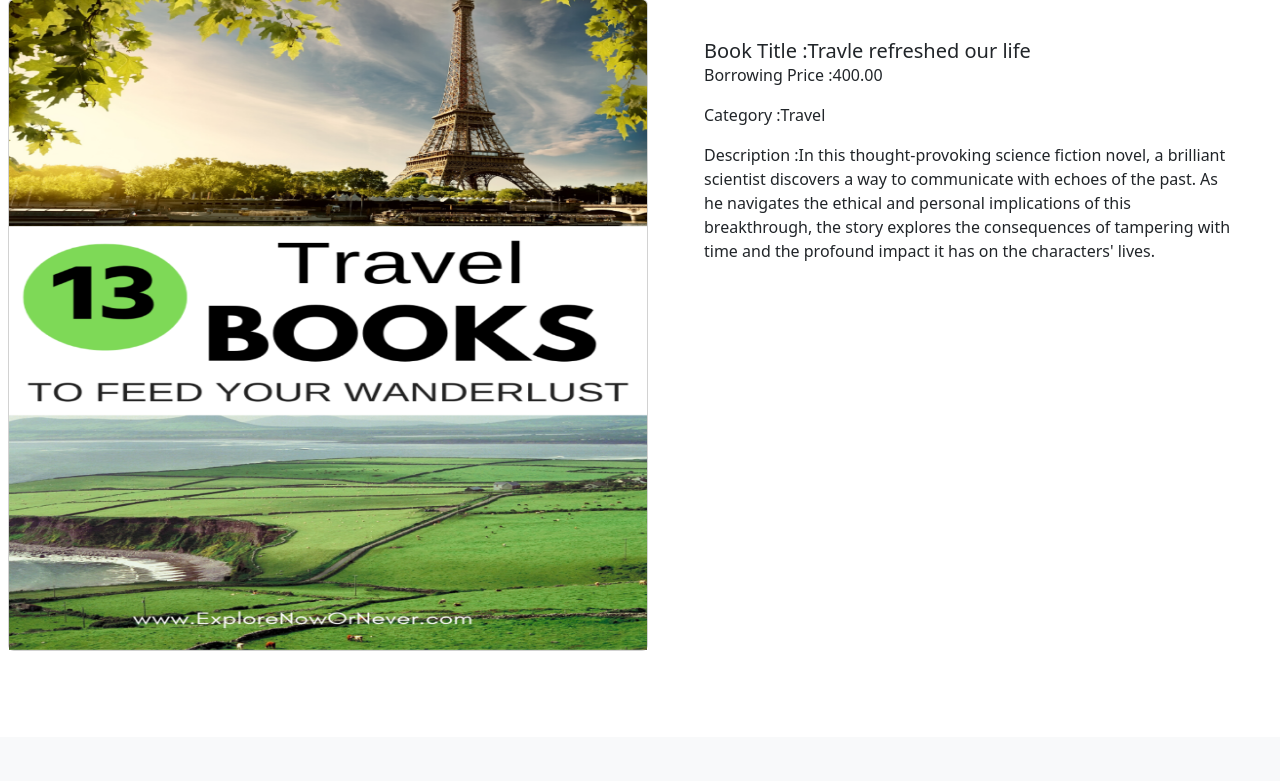
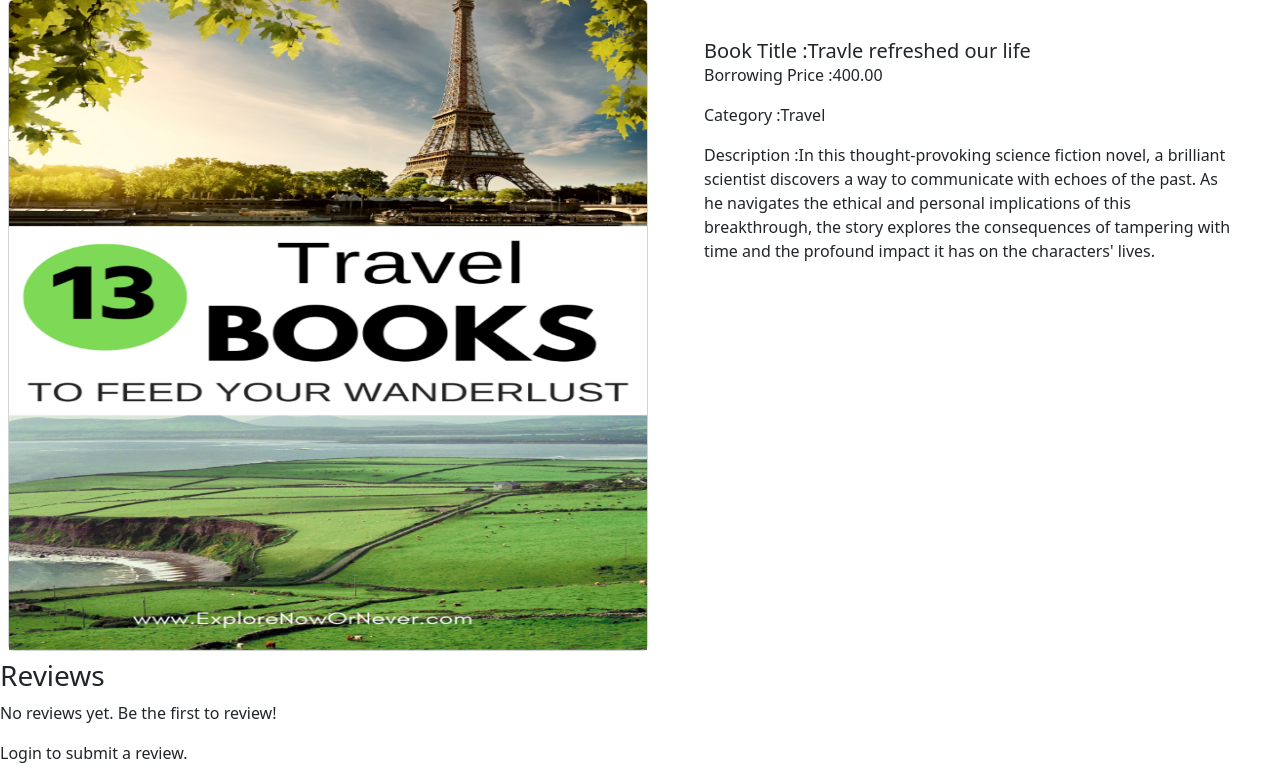
Before and after one commit to mdalaminfaraji/library_management, a Django app: page /books/book-details/7/ in a window 1280 px wide. Shown: the part 63-844 px from the top of the page. Before the commit the page ends 714 px from the top, so only its background shows below. Run offline with Django 5.2, Linux system fonts and the light colour scheme; data comes from the database, SQL or seed files in the repository; both versions use the stored data as it was after the commit; some libraries are stand-ins or nearby versions.

```diff
--- a/books/templates/book_details.html
+++ b/books/templates/book_details.html
@@ -17,7 +17,7 @@
     <p class="card-text">Description :{{book.description}}</p>
 
     {% if request.user.is_authenticated %}
-    <p>Borrow Book {{deposit_amount}}</p>
+    <p></p>
     {% if deposit_amount >= book.borrowing_price %}
     <form method="post" action="{% url 'borrow_book' book.id %}">
       {% csrf_token %}
@@ -26,9 +26,36 @@
     {% else %}
     <p class="text-danger">Insufficient deposit amount to borrow this book.</p>
     {% endif %}
-    <hr />
+    <br />
     {% endif %}
   </div>
 </div>
 
+<div>
+  <h3>Reviews</h3>
+  {% if reviews %}
+  <ul>
+    {% for review in reviews %}
+    <li>
+      {{ review.user.username }} - {{ review.review }} - {{ review.created_at }}
+    </li>
+    {% endfor %}
+  </ul>
+  {% else %}
+  <p>No reviews yet. Be the first to review!</p>
+  {% endif %}
+</div>
+<div>
+  {% if user.is_authenticated %} {% if user_borrowed_book %}
+  <h3>Write a Review</h3>
+  <form method="post" action="{% url 'review_book' book.id %}">
+    {% csrf_token %} {{ form.as_p }}
+    <input type="submit" value="Submit Review" />
+  </form>
+  {% else %}
+  <p>You can only review books that you have borrowed.</p>
+  {% endif %} {% else %}
+  <p>Login to submit a review.</p>
+  {% endif %}
+</div>
 {% endblock %}
--- a/books/urls.py
+++ b/books/urls.py
@@ -1,9 +1,10 @@
 from django.urls import path
-from .views import  book_details, borrow_book
+from .views import  book_details, borrow_book, review_book
 
 
 urlpatterns = [
     path('book-details/<int:book_id>/', book_details, name='book_details'),
     path('borrow/<int:book_id>/', borrow_book, name='borrow_book'),
+    path('review/<int:book_id>/', review_book, name='review_book'),
 
 ]
--- a/books/views.py
+++ b/books/views.py
@@ -9,12 +9,14 @@ from django.template.loader import render_to_string
 
 def book_details(request, book_id):
         book = get_object_or_404(Book, pk=book_id)
+        reviews = BookReview.objects.filter(book=book)
+        print(request.user.id, book_id)
         if request.user.is_authenticated :
-                reviews = BookReview.objects.filter(book=book)
-                deposit_amount = request.user.userprofile.deposit_amount
-                return render(request, 'book_details.html', {'book': book, 'reviews': reviews, "deposit_amount":deposit_amount})
+                deposit_amount=request.user.userprofile.deposit_amount
+                user_borrowed_book = BorrowedBook.objects.filter(user_id=request.user.id, book_id=book_id, returned=False)
+                return render(request, 'book_details.html', {'book': book, 'reviews': reviews, 'deposit_amount':deposit_amount, 'user_borrowed_book': user_borrowed_book, 'form': BookReviewForm()})
         else:
-                return render(request, 'book_details.html', {'book': book})
+                return render(request, 'book_details.html', {'book': book, 'reviews': reviews})
 
 
 def send_transaction_email(user, amount, current_amount, subject, template):
@@ -47,7 +49,6 @@ def borrow_book(request, book_id):
             messages.error(request, "Insufficient deposit amount to borrow the book.")
             return redirect('book_details', book_id=book_id)
     else:
-        # Handle GET request if needed
         pass
 
 @login_required
@@ -66,7 +67,9 @@ def return_book(request, book_id):
 def review_book(request, book_id):
     book = Book.objects.get(pk=book_id)
     form = BookReviewForm()
-
+    reviews = BookReview.objects.filter(book=book)
+    deposit_amount=request.user.userprofile.deposit_amount
+    user_borrowed_book = BorrowedBook.objects.filter(user_id=request.user.id, book_id=book_id, returned=False)
     if request.method == 'POST':
         form = BookReviewForm(request.POST)
         if form.is_valid():
@@ -75,6 +78,7 @@ def review_book(request, book_id):
             review.book = book
             review.save()
 
-            return redirect('book_list')
+            return render(request, 'book_details.html', {'book': book, 'reviews': reviews,'deposit_amount':deposit_amount,  'user_borrowed_book': user_borrowed_book, 'form': BookReviewForm()})
+        return render(request, 'book_details.html', {'book': book, 'reviews': reviews,'deposit_amount':deposit_amount,  'user_borrowed_book': user_borrowed_book, 'form': BookReviewForm()})
 
-    return render(request, 'review_book.html', {'book': book, 'form': form})
+#     return render(request, 'book_details.html', {'book': book, 'form': form})
--- a/users/forms.py
+++ b/users/forms.py
@@ -10,6 +10,7 @@ class UserRegistrationForm(UserCreationForm):
         model = User
         fields = ['username', 'email', 'password1', 'password2']
 
+
 class ChangeUserData(UserChangeForm):
     password=None
     class Meta:
--- a/users/urls.py
+++ b/users/urls.py
@@ -7,5 +7,6 @@ urlpatterns = [
     path('update_profile/', views.edit_profile, name="edit_profile"),
     path('logout/', views.user_logout, name="logout"),
     path('deposit/', views.deposit_money, name='deposit_money'),
-    path("deposit_amount/", views.view_user_deposit, name="deposit_amount")
+    path("deposit_amount/", views.view_user_deposit, name="deposit_amount"),
+     path('return_book/<int:book_id>/', views.returnBook, name='returnbook'),
 ]
```
Also changed, not shown: users/templates/profile.html (+13 -1 lines), users/views.py (+26 -2 lines), db.sqlite3.
